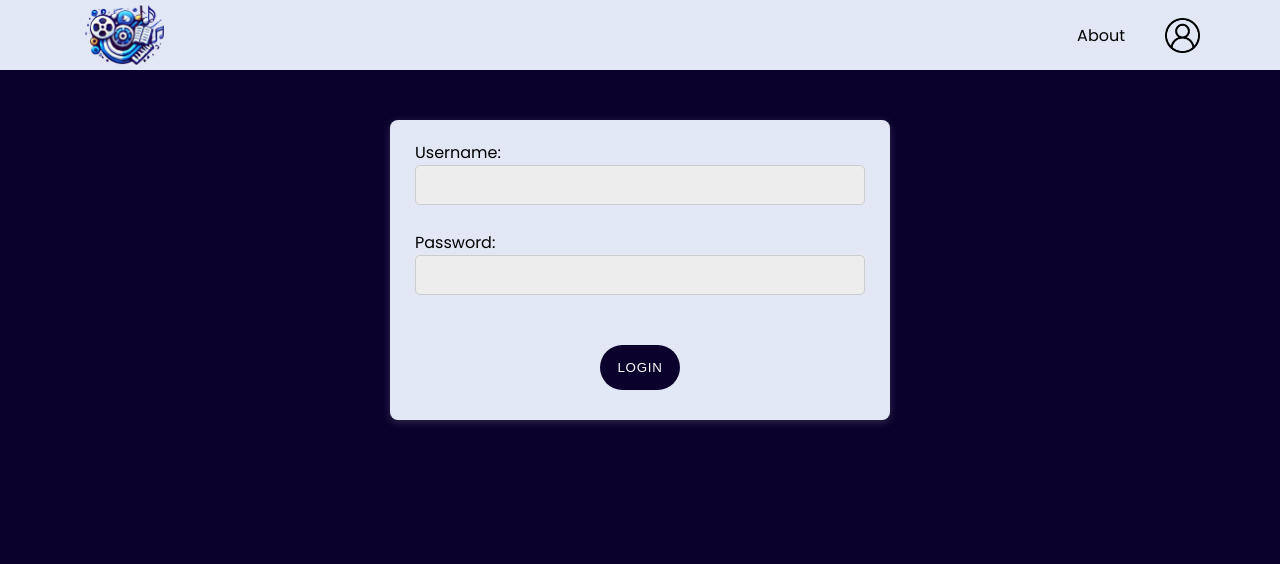
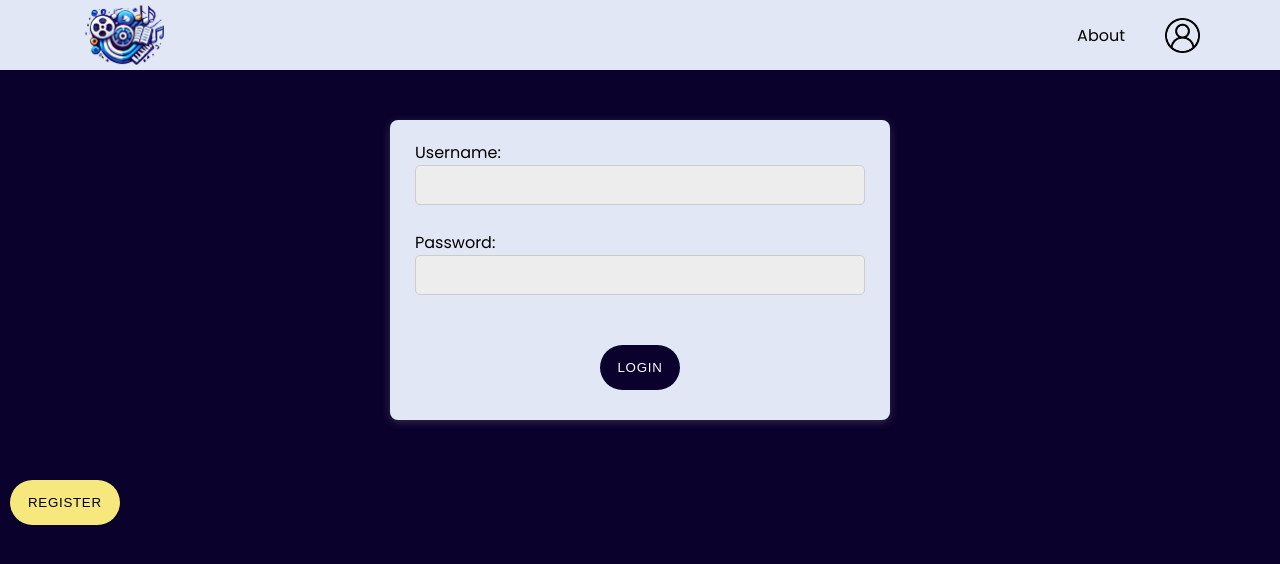
Before and after one commit to girsy01/project2_LHF, a React (Vite) app: page / in a window 1280 px wide. Shown: the top 564 px of the page. Built offline with nearby package versions, Linux system fonts and the light colour scheme; no server answers.

Commit message:
corrected lacking register button, finished the add item function based on the category

```diff
--- a/src/pages/AddInterestPage.jsx
+++ b/src/pages/AddInterestPage.jsx
@@ -180,15 +180,15 @@ const AddInterestPage = () => {
                     books: [
                       ...prevBooks,
                       {
-                        book_title: selectedItem.artists[0].name,
-                        author: "",
-                        book_cover: "https://images.unsplash.com/photo-1497633762265-9d179a990aa6?w=700&auto=format&fit=crop&q=60&ixlib=rb-4.0.3&ixid=M3wxMjA3fDB8MHxzZWFyY2h8NHx8Ym9va3xlbnwwfHwwfHx8MA%3D%3D",
+                        book_title: selectedItem.volumeInfo.title,
+                        author: selectedItem.volumeInfo.authors[0],
+                        book_cover: selectedItem.volumeInfo.imageLinks.thumbnail
                       },
                     ],
                   };
 
                   axios.patch(`http://localhost:5005/user/${userId}`, updated);
-                  alert("Music Added Sucessfully!");
+                  alert("Book Added Sucessfully!");
                 } catch {
                   (error) => console.log(error);
                 }
--- a/src/pages/RegisterPage.jsx
+++ b/src/pages/RegisterPage.jsx
@@ -38,7 +38,7 @@ const RegisterPage = () => {
             onChange={(e) => setNewPassword(e.target.value)}
           />
         </label>
-        <button>Register</button>
+        <button className="btn-dark">Register</button>
       </form>
     </div>
   );
--- a/src/pages/SplashPage.jsx
+++ b/src/pages/SplashPage.jsx
@@ -67,6 +67,9 @@ const SplashPage = () => {
 
         <button className="btn-dark">Login</button>
       </form>
+      <Link to="/register">
+        <button className="btn-light">Register</button>
+      </Link>
     </div>
   );
 };
```
